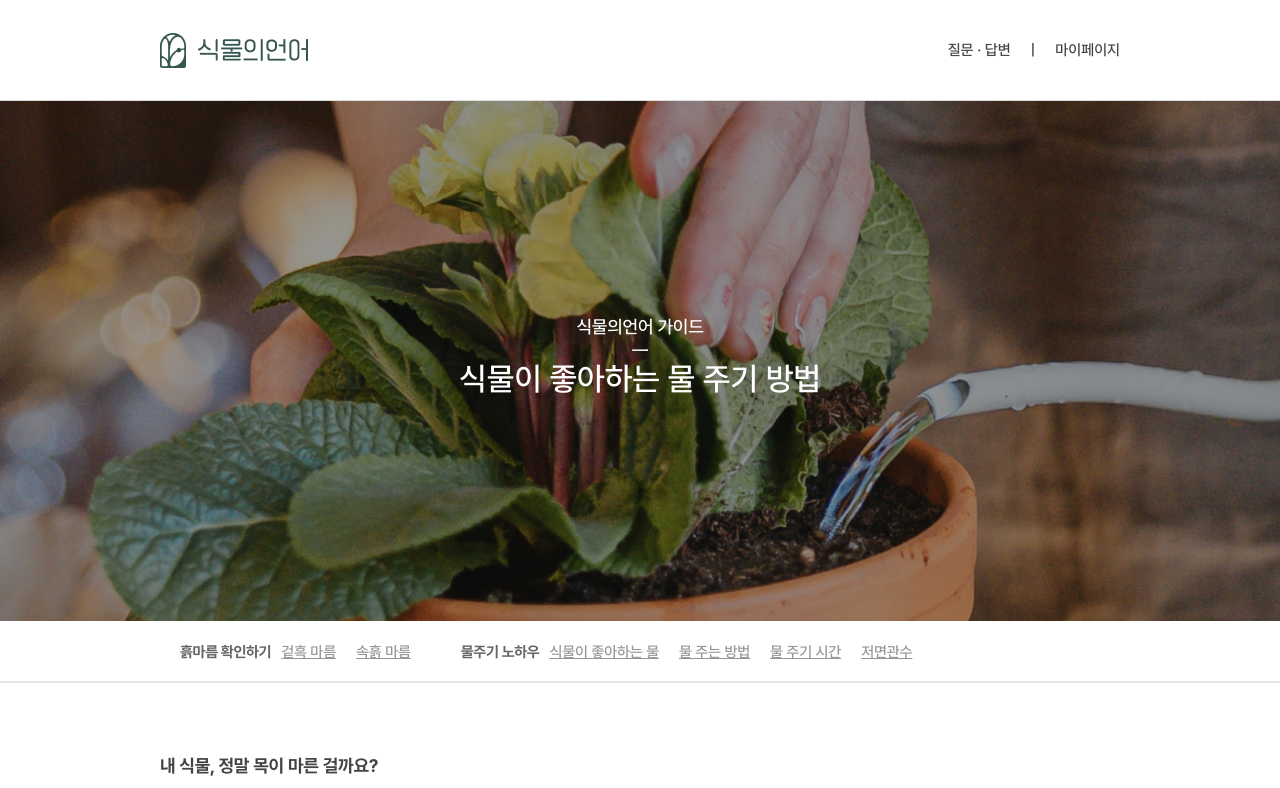
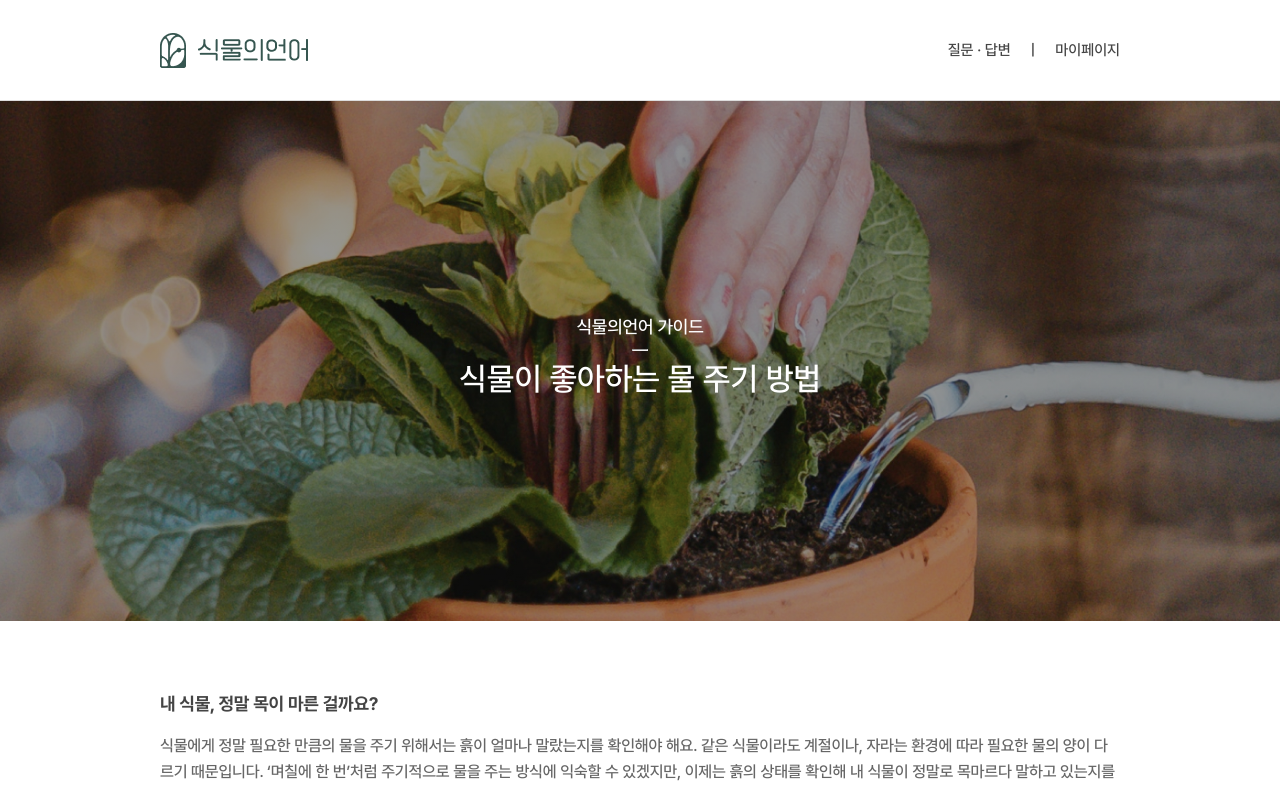
Before and after one commit to BSide-FollowMe/lop-user-front, a Vue app: page /guide/water in a window 1280 px wide. Shown: the top 788 px of the page. Built offline with nearby package versions, Linux system fonts and the light colour scheme.

Commit message:
fix: remove bookmark on guides

```diff
--- a/src/views/guide/Index.vue
+++ b/src/views/guide/Index.vue
@@ -6,21 +6,6 @@
       <div class="banner__title">{{ title }}</div>
     </div>
 
-    <div v-if="bookmarks.length > 0" class="bookmark">
-      <div v-for="(bookmark, index) in bookmarks" :key="`${index}__bookmark`" class="bookmark__wrapper">
-        <span class="bookmark__group">{{ bookmark.text }}</span>
-        <router-link
-          class="bookmark__anchor"
-          :to="'#' + anchor.id"
-          @click="scrollFix('#' + anchor.id)"
-          v-for="(anchor, index) in bookmark.contents"
-          :key="`${index}__anchor`"
-        >
-          {{ anchor.text }}
-        </router-link>
-      </div>
-    </div>
-    <hr v-if="bookmarks.length > 0" class="bookmark-content" />
     <section class="content">
       <slot />
     </section>
@@ -28,7 +13,7 @@
 </template>
 
 <script lang="ts">
-import { defineComponent, computed, PropType } from 'vue';
+import { defineComponent } from 'vue';
 export default defineComponent({
   props: {
     bannerImage: {
@@ -38,15 +23,6 @@ export default defineComponent({
     title: {
       type: String,
       default: '',
-    },
-    bookmarks: {
-      type: Array as PropType<{ text: string; contents: { text: string; id: string }[] }[]>,
-      default: () => [],
-    },
-  },
-  methods: {
-    scrollFix: function (hashbang: string) {
-      location.hash = hashbang;
     },
   },
 });
--- a/src/views/guide/SunlightGuide.vue
+++ b/src/views/guide/SunlightGuide.vue
@@ -1,5 +1,5 @@
 <template>
-  <GuideLayout :bannerImage="`url(${bannerImage})`" title="양지와 음지 구분하기" :bookmarks="bookmarks">
+  <GuideLayout :bannerImage="`url(${bannerImage})`" title="양지와 음지 구분하기">
     <section class="sunlight">
       <div class="main__title">식물마다 선호하는 빛의 양이 다르다구요?</div>
       <div class="main__content">
@@ -20,7 +20,7 @@
     </section>
     <div class="warning">햇빛이 잘 들어오는 오후 시간대에 측정한 수치를 기준으로 하세요</div>
     <section class="sub-group">
-      <section :id="bookmarks[0].contents[0].id" class="sub">
+      <section class="sub">
         <div class="icon direct-sunlight" />
         <div>
           <div class="sub__title">직사광선</div>
@@ -33,7 +33,7 @@
           </div>
         </div>
       </section>
-      <section :id="bookmarks[0].contents[1].id" class="sub">
+      <section class="sub">
         <div class="icon sunny-spot" />
         <div>
           <div class="sub__title">양지</div>
@@ -47,7 +47,7 @@
           </div>
         </div>
       </section>
-      <section :id="bookmarks[0].contents[2].id" class="sub">
+      <section class="sub">
         <div class="icon semi-sunny-spot" />
         <div>
           <div class="sub__title">반양지</div>
@@ -60,7 +60,7 @@
           </div>
         </div>
       </section>
-      <section :id="bookmarks[0].contents[3].id" class="sub">
+      <section class="sub">
         <div class="icon semi-shady-spot" />
         <div>
           <div class="sub__title">반음지</div>
@@ -74,7 +74,7 @@
           </div>
         </div>
       </section>
-      <section :id="bookmarks[0].contents[4].id" class="sub">
+      <section class="sub">
         <div class="icon shady-spot" />
         <div>
           <div class="sub__title">음지</div>
@@ -103,33 +103,6 @@
 import { defineComponent } from 'vue';
 import GuideLayout from './Index.vue';
 import bannerImage from '@/assets/images/guide/bg-sunlightguide.png';
-const bookmarks = [
-  {
-    text: '우리 집의 양지와 음지 알아보기',
-    contents: [
-      {
-        text: '직사광선',
-        id: 'direct-sunlight',
-      },
-      {
-        text: '양지',
-        id: 'sunny-spot',
-      },
-      {
-        text: '반양지',
-        id: 'semi-sunny-spot',
-      },
-      {
-        text: '반음지',
-        id: 'semi-shady-spot',
-      },
-      {
-        text: '음지',
-        id: 'shady-spot',
-      },
-    ],
-  },
-];
 export default defineComponent({
   components: {
     GuideLayout,
@@ -137,7 +110,6 @@ export default defineComponent({
   setup() {
     // console.log(bannerImage);
     return {
-      bookmarks,
       bannerImage,
     };
   },
--- a/src/views/guide/WaterGuide/Index.vue
+++ b/src/views/guide/WaterGuide/Index.vue
@@ -1,8 +1,8 @@
 <template>
-  <GuideLayout :bannerImage="`url(${bannerImage})`" title="식물이 좋아하는 물 주기 방법" :bookmarks="bookmarks">
-    <Inspect :bookmarks="bookmarks"></Inspect>
+  <GuideLayout :bannerImage="`url(${bannerImage})`" title="식물이 좋아하는 물 주기 방법">
+    <Inspect></Inspect>
     <div class="dot-divider"><img src="@/assets/dot-divider.svg" /></div>
-    <Know-how :bookmarks="bookmarks"></Know-how>
+    <Know-how></Know-how>
   </GuideLayout>
 </template>
 <script lang="ts">
@@ -11,42 +11,7 @@ import KnowHow from './KnowHow.vue';
 import { defineComponent } from 'vue';
 import GuideLayout from '../Index.vue';
 import bannerImage from '@/assets/images/guide/bg-waterguide.png';
-const bookmarks = [
-  {
-    text: '흙마름 확인하기',
-    contents: [
-      {
-        text: '겉흑 마름',
-        id: 'dry-outter_soil',
-      },
-      {
-        text: '속흙 마름',
-        id: 'dry-inner_soil',
-      },
-    ],
-  },
-  {
-    text: '물주기 노하우',
-    contents: [
-      {
-        text: '식물이 좋아하는 물',
-        id: 'water-type',
-      },
-      {
-        text: '물 주는 방법',
-        id: 'water-method',
-      },
-      {
-        text: '물 주기 시간',
-        id: 'water-period',
-      },
-      {
-        text: '저면관수',
-        id: 'water-bottom_watering',
-      },
-    ],
-  },
-];
+
 export default defineComponent({
   components: {
     GuideLayout,
@@ -56,7 +21,6 @@ export default defineComponent({
   setup() {
     return {
       bannerImage,
-      bookmarks,
     };
   },
 });
--- a/src/views/guide/WaterGuide/Inspect.vue
+++ b/src/views/guide/WaterGuide/Inspect.vue
@@ -11,7 +11,7 @@
       겉흙이 말랐을 때 물을 주어야 하는 식물이 있고, 속흙이 말랐을 때 물을 주어야 하는 식물이 있어요. 내 식물이 언제 목말라하는지를 알았다면 가이드에
       따라 흙이 마른 정도를 확인해 보세요.
     </div>
-    <section :id="bookmarks[0].contents[0].id" class="sub">
+    <section class="sub">
       <div class="sub__title">겉흙 마름 : 손가락으로 확인하기</div>
       <div class="sub__content">
         겉흙이 마른 것은 눈으로도 확인할 수 있지만, 손가락으로 흙 윗부분을 살짝 팠을 때 촉촉한 느낌이 없고, 손가락에 흙이 묻어나지 않는다면 겉흙이
@@ -19,7 +19,7 @@
       </div>
       <img class="responsive" src="@/assets/images/guide/겉흙마름1.png" />
     </section>
-    <section :id="bookmarks[0].contents[1].id" class="sub">
+    <section class="sub">
       <div class="sub__title">속흙 마름 : 나무젓가락으로 확인하기</div>
       <div class="sub__content">
         화분 가장자리에 나무젓가락을 깊숙이 꽂고 어느 정도 기다렸다 빼보세요. 젓가락 끝부분에만 흙이 묻어 나오면 속흙이 마른 거예요.
@@ -33,12 +33,7 @@
 <script lang="ts">
 import { defineComponent, PropType } from 'vue';
 export default defineComponent({
-  props: {
-    bookmarks: {
-      type: Array as PropType<{ text: string; contents: { text: string; id: string }[] }[]>,
-      required: true,
-    },
-  },
+
 });
 </script>
 <style lang="scss" scoped>
--- a/src/views/guide/WaterGuide/KnowHow.vue
+++ b/src/views/guide/WaterGuide/KnowHow.vue
@@ -6,7 +6,7 @@
       건강하게 자랄 수 있도록 꼭 기억해두세요.
     </div>
     <section class="sub-group">
-      <section :id="bookmarks[1].contents[0].id" class="sub">
+      <section class="sub">
         <div class="sub__title">어떤 물을 줘야 하나요?</div>
         <div class="sub__content">
           1~2일 전에 받아 실내에 둔 수돗물을 주는 게 가장 좋아요.그 과정에서 수돗물의 염소 성분이 휘발되고, 물 온도도 실온과 비슷해지거든요. 식물의
@@ -15,7 +15,7 @@
           빗물에는 인위적인 환경에서 얻기 힘든 영양소가 많이 들어있답니다.
         </div>
       </section>
-      <section :id="bookmarks[1].contents[1].id" class="sub">
+      <section class="sub">
         <div class="sub__title">물을 주기 적절한 시간이 있나요?</div>
         <div class="sub__content">
           오전에 물을 주는게 좋아요.대체로 식물은 햇빛이 있을 때 물을 더 필요로 하기 때문이에요. 밤에는 물이 잘 마르지 않아 과습이 될 위험도 있고요.
@@ -23,7 +23,7 @@
           있거든요. 겨울철에는 이른 아침부터 정오 사이가 물주기 가장 좋은 시간입니다. 너무 추울 때 물을 주면 냉해를 입을 수 있어요.
         </div>
       </section>
-      <section :id="bookmarks[1].contents[2].id" class="sub">
+      <section class="sub">
         <div class="sub__title">물을 어떻게 줘야 하나요?</div>
         <div class="sub__content">
           약한 물줄기로 화분 전체에 골고루 천천히 주세요. 물은 화분 밑으로 빠져나올 때까지 흠뻑 주는 게 좋고, 빠져나온 물은 고여있지 않도록 신경
@@ -32,7 +32,7 @@
         </div>
         <img src="@/assets/images/guide/물주기1_1.png" />
       </section>
-      <section :id="bookmarks[1].contents[3].id" class="sub">
+      <section class="sub">
         <div class="sub__title">저면관수는 어떻게 하나요?</div>
         <div class="sub__content">
           저면관수는 아래로부터 물을 줘서 식물의 뿌리가 스스로 물을 빨아들이게 만드는 물주기 방식이에요. 큰 용기나 욕조에 화분이 1/3 정도 잠기도록
@@ -58,12 +58,7 @@
 <script lang="ts">
 import { defineComponent, PropType } from 'vue';
 export default defineComponent({
-  props: {
-    bookmarks: {
-      type: Array as PropType<{ text: string; contents: { text: string; id: string }[] }[]>,
-      required: true,
-    },
-  },
+
 });
 </script>
 <style lang="scss" scoped>
```
Also changed, not shown: src/views/guide/WaterGuide.vue (+8 -44 lines).
